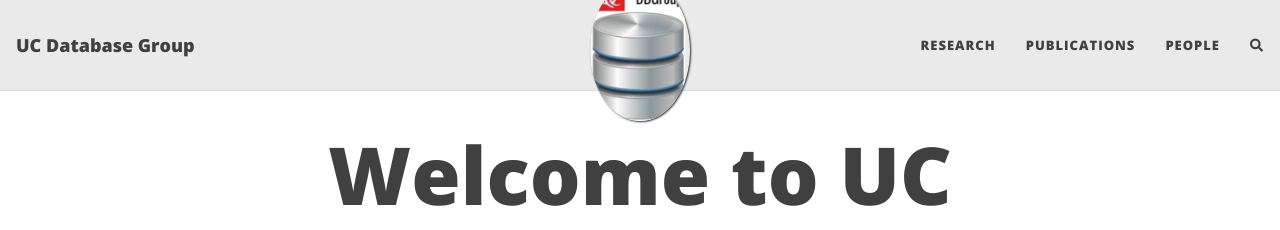
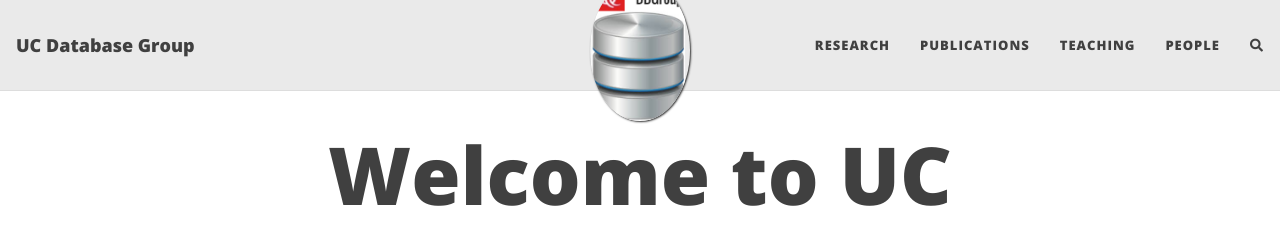
Before and after one commit to shek21/shek21.github.io, a Jekyll site: the page built from index.html, in a window 1280 px wide. Shown: the top 230 px of the page. Built offline with Jekyll 4.4.1, drawn with Linux system fonts in a browser that asks for light colours; nearby versions of some CDN libraries; the list of posts is cut into pages by our own code; comment, search, counter and statistics services are not loaded.

Commit message:
teaching

```diff
--- a/_config.yml
+++ b/_config.yml
@@ -22,6 +22,7 @@ author: Seokki Lee
 navbar-links:
   Research: "research"
   Publications: "publications"
+  Teaching: "teaching"
   People: "people"
 
 #   About Me: "aboutme"
```
